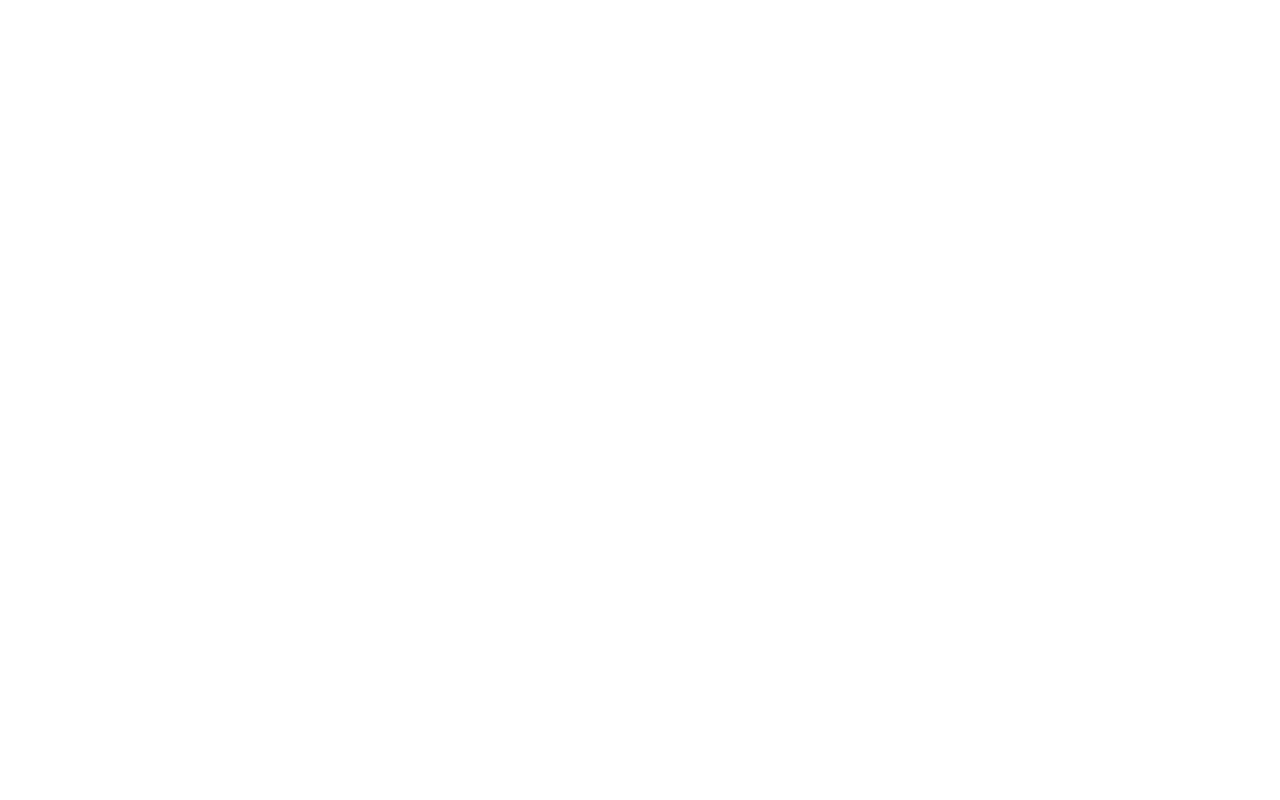
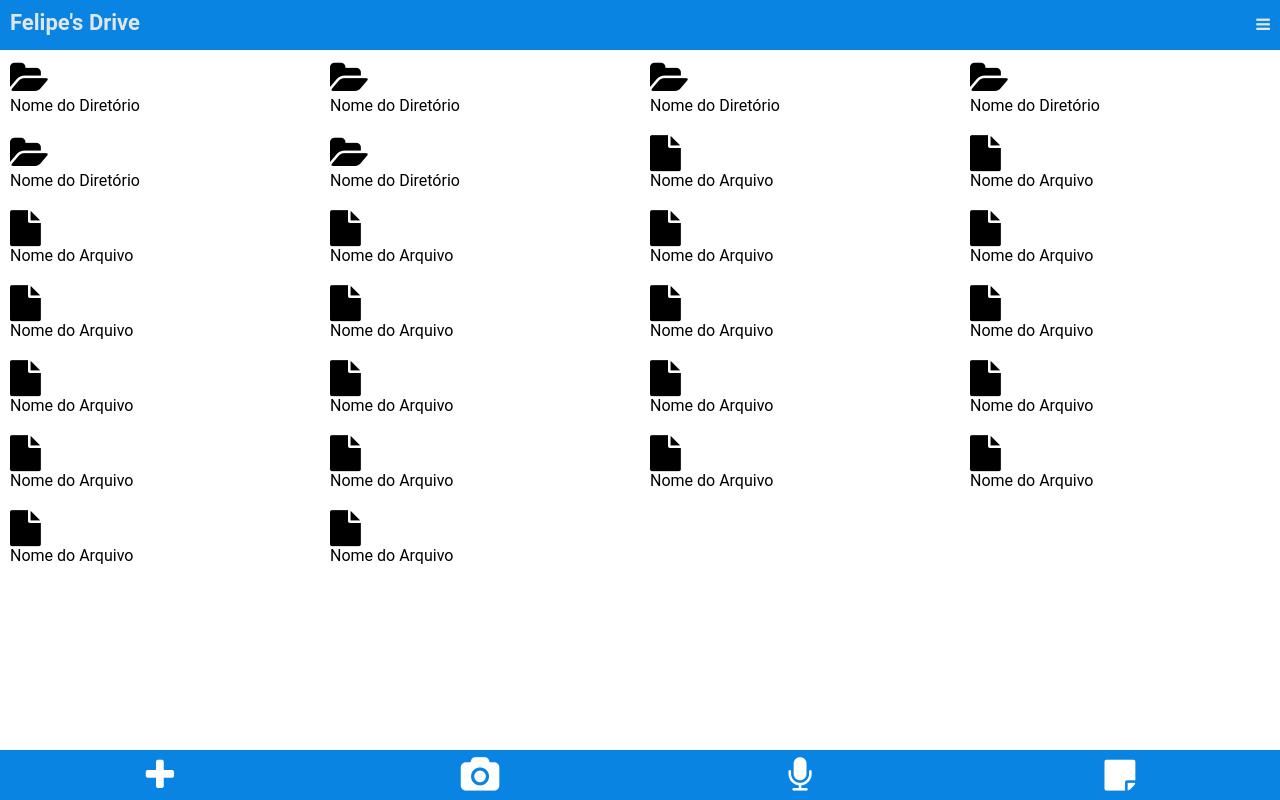
Before and after one commit to felipern/mydrive, a website built with webpack: page src/index.html in a window 1280 px wide. Built offline with nearby package versions, Linux system fonts and the light colour scheme.

Commit message:
Template

```diff
--- a/src/index.html
+++ b/src/index.html
@@ -7,6 +7,6 @@
   <title>Document</title>
 </head>
 <body>
-
+  <div id="app"></div>
 </body>
 </html>
--- a/src/main.js
+++ b/src/main.js
@@ -1,7 +1,11 @@
+
 class Init {
-  constructor(name) {
-    console.log(`Olá ${name}`);
+  constructor() {
+    let component = require('./template/')
+    let app = document.getElementById('app');
+    app.innerHTML = component.template;
+    component.action();
   }
 }
 
-new Init('Felipe');
+new Init();
--- /dev/null
+++ b/src/template/_content.scss
@@ -0,0 +1,14 @@
+#main {
+  .files {
+    display: grid;
+    grid-template-columns: auto auto auto auto;
+
+    .file {
+      padding: 10px;
+
+      .fa {
+        font-size: 36px;
+      }
+    }
+  }
+}
--- /dev/null
+++ b/src/template/_footer.scss
@@ -0,0 +1,14 @@
+#footer {
+  display: flex;
+  background-color: #0984e3;
+  color: #fff;
+  height: 50px;
+
+  .btn {
+    flex: 1;
+    font-size: 36px;
+    display: flex;
+    align-items: center;
+    justify-content: center;
+  }
+}
--- /dev/null
+++ b/src/template/_header.scss
@@ -0,0 +1,24 @@
+#header {
+  height: 50px;
+  background-color: #0984e3;
+  color: #dfe6e9;
+  padding: 10px;
+  .nav {
+    display: flex;
+
+    header {
+      flex: 1;
+
+      .logo {
+        font-size: 22px;
+        font-weight: bold;
+      }
+    }
+
+    .menu-icon {
+      flex: 1;
+      text-align: right;
+      line-height: 30px;
+    }
+  }
+}
--- /dev/null
+++ b/src/template/_reset.scss
@@ -0,0 +1,26 @@
+* {
+  border: none;
+  margin: 0;
+  padding: 0;
+  font: inherit;
+  color: inherit;
+  background: transparent;
+  box-sizing: border-box;
+  text-decoration: none;
+}
+
+ul {
+  margin-left: 20px;
+  margin-bottom: 20px;
+}
+
+html, body, #app, #wrapper {
+  width: 100%;
+  height: 100%;
+  overflow: hidden;
+}
+
+body {
+  font-family: 'Roboto', sans-serif;
+  font-size: 16px;
+}
--- /dev/null
+++ b/src/template/_sidebar.scss
@@ -0,0 +1,75 @@
+#wrapper {
+  position: absolute;
+  left: 0;
+}
+
+#sidebar {
+  position: fixed;
+  top: 0;
+  left: -350px;
+  width: 350px;
+}
+
+.show-menu {
+  #wrapper{
+    left: 350px;
+  }
+
+  #sidebar {
+    left: 0;
+  }
+}
+
+#wrapper, #sidebar {
+  transition: ease, .5s all;
+}
+
+#sidebar {
+  background: #0984e3;
+  color: #dfe6e9;
+  height: 100%;
+  padding: 20px;
+  h3 {
+    font-size: 30px;
+  }
+
+  h3, p, legend {
+    margin-bottom: 20px;
+  }
+
+  input[type="email"] {
+    background-color: #dfe6e9;
+    color: #0984e3;
+    padding: 10px 20px;
+    border-radius: 4px;
+    margin-bottom: 20px;
+  }
+
+  .btn {
+    display: inline-block;
+    color: #dfe6e9;
+    background-color: #636e72;
+    padding: 10px 20px;
+    border-radius: 4px;
+    border: 1px solid #2d3436;
+    cursor: pointer;
+  }
+
+  .progress {
+    display: grid;
+    grid-template-columns: 60% 40%;
+    border: 2px solid #636e72;
+    margin-bottom: 20px;
+
+    .bar {
+      padding: 10px;
+      background-color: #636e72;
+      color: #dfe6e9;
+    }
+
+    .bar.blue {
+      background-color: #dfe6e9;
+      color: #636e72;
+    }
+  }
+}
--- /dev/null
+++ b/src/template/_skeleton.scss
@@ -0,0 +1,9 @@
+#wrapper {
+  display: flex;
+  flex-direction: column;
+
+  #main {
+    flex: 1;
+    overflow: auto;
+  }
+}
--- /dev/null
+++ b/src/template/_utils.scss
@@ -0,0 +1,5 @@
+.red {
+  background-color: #d63031 !important;
+  color: #dfe6e9 !important;
+  border-color: #ff7675 !important;
+}
--- /dev/null
+++ b/src/template/content.html
@@ -0,0 +1,160 @@
+<div id="main">
+  <section class="files">
+    <div class="file">
+      <a href=""><i class="fa fa-folder-open"></i></a>
+      <p>
+        <a href="">Nome do Diretório</a>
+      </p>
+    </div>
+    <div class="file">
+      <a href=""><i class="fa fa-folder-open"></i></a>
+      <p>
+        <a href="">Nome do Diretório</a>
+      </p>
+    </div>
+    <div class="file">
+      <a href=""><i class="fa fa-folder-open"></i></a>
+      <p>
+        <a href="">Nome do Diretório</a>
+      </p>
+    </div>
+    <div class="file">
+      <a href=""><i class="fa fa-folder-open"></i></a>
+      <p>
+        <a href="">Nome do Diretório</a>
+      </p>
+    </div>
+    <div class="file">
+      <a href=""><i class="fa fa-folder-open"></i></a>
+      <p>
+        <a href="">Nome do Diretório</a>
+      </p>
+    </div>
+    <div class="file">
+      <a href=""><i class="fa fa-folder-open"></i></a>
+      <p>
+        <a href="">Nome do Diretório</a>
+      </p>
+    </div>
+    <div class="file">
+      <a href=""><i class="fa fa-file"></i></a>
+      <p>
+        <a href="">Nome do Arquivo</a>
+      </p>
+    </div>
+    <div class="file">
+      <a href=""><i class="fa fa-file"></i></a>
+      <p>
+        <a href="">Nome do Arquivo</a>
+      </p>
+    </div>
+    <div class="file">
+      <a href=""><i class="fa fa-file"></i></a>
+      <p>
+        <a href="">Nome do Arquivo</a>
+      </p>
+    </div>
+    <div class="file">
+      <a href=""><i class="fa fa-file"></i></a>
+      <p>
+        <a href="">Nome do Arquivo</a>
+      </p>
+    </div>
+    <div class="file">
+      <a href=""><i class="fa fa-file"></i></a>
+      <p>
+        <a href="">Nome do Arquivo</a>
+      </p>
+    </div>
+    <div class="file">
+      <a href=""><i class="fa fa-file"></i></a>
+      <p>
+        <a href="">Nome do Arquivo</a>
+      </p>
+    </div>
+    <div class="file">
+      <a href=""><i class="fa fa-file"></i></a>
+      <p>
+        <a href="">Nome do Arquivo</a>
+      </p>
+    </div>
+    <div class="file">
+      <a href=""><i class="fa fa-file"></i></a>
+      <p>
+        <a href="">Nome do Arquivo</a>
+      </p>
+    </div>
+    <div class="file">
+      <a href=""><i class="fa fa-file"></i></a>
+      <p>
+        <a href="">Nome do Arquivo</a>
+      </p>
+    </div>
+    <div class="file">
+      <a href=""><i class="fa fa-file"></i></a>
+      <p>
+        <a href="">Nome do Arquivo</a>
+      </p>
+    </div>
+    <div class="file">
+      <a href=""><i class="fa fa-file"></i></a>
+      <p>
+        <a href="">Nome do Arquivo</a>
+      </p>
+    </div>
+    <div class="file">
+      <a href=""><i class="fa fa-file"></i></a>
+      <p>
+        <a href="">Nome do Arquivo</a>
+      </p>
+    </div>
+    <div class="file">
+      <a href=""><i class="fa fa-file"></i></a>
+      <p>
+        <a href="">Nome do Arquivo</a>
+      </p>
+    </div>
+    <div class="file">
+      <a href=""><i class="fa fa-file"></i></a>
+      <p>
+        <a href="">Nome do Arquivo</a>
+      </p>
+    </div>
+    <div class="file">
+      <a href=""><i class="fa fa-file"></i></a>
+      <p>
+        <a href="">Nome do Arquivo</a>
+      </p>
+    </div>
+    <div class="file">
+      <a href=""><i class="fa fa-file"></i></a>
+      <p>
+        <a href="">Nome do Arquivo</a>
+      </p>
+    </div>
+    <div class="file">
+      <a href=""><i class="fa fa-file"></i></a>
+      <p>
+        <a href="">Nome do Arquivo</a>
+      </p>
+    </div>
+    <div class="file">
+      <a href=""><i class="fa fa-file"></i></a>
+      <p>
+        <a href="">Nome do Arquivo</a>
+      </p>
+    </div>
+    <div class="file">
+      <a href=""><i class="fa fa-file"></i></a>
+      <p>
+        <a href="">Nome do Arquivo</a>
+      </p>
+    </div>
+    <div class="file">
+      <a href=""><i class="fa fa-file"></i></a>
+      <p>
+        <a href="">Nome do Arquivo</a>
+      </p>
+    </div>
+  </section>
+</div>
--- /dev/null
+++ b/src/template/footer.html
@@ -0,0 +1,6 @@
+<footer id="footer">
+  <a class="btn" href=""><i class="fa fa-plus"></i></a>
+  <a class="btn" href=""><i class="fa fa-camera"></i></a>
+  <a class="btn" href=""><i class="fa fa-microphone"></i></a>
+  <a class="btn" href=""><i class="fa fa-sticky-note"></i></a>
+</footer>
--- /dev/null
+++ b/src/template/header.html
@@ -0,0 +1,10 @@
+<header id="header">
+  <nav class="nav">
+    <header>
+      <a href="" class="logo">Felipe's Drive</a>
+    </header>
+    <span class="menu-icon">
+      <a href=""><i class="fa fa-bars"></i></a>
+    </span>
+  </nav>
+</header>
--- /dev/null
+++ b/src/template/index.js
@@ -0,0 +1,37 @@
+require('./style.scss');
+require('font-awesome/css/font-awesome.css');
+
+let header = require('./header.html');
+let content = require('./content.html');
+let footer = require('./footer.html');
+let sidebar = require('./sidebar.html');
+
+module.exports = {
+  template: `
+  <div id="wrapper">
+    ${header}${content}${footer}
+  </div>
+  ${sidebar}`,
+  action: () => {
+    let openMenu = document.querySelector('#header .menu-icon');
+    let closeMenu = document.getElementById('wrapper');
+
+    let closeMenuEvent = function (e) {
+      e.preventDefault();
+      let body = document.querySelector('body');
+      body.className = body.className.replace(' show-menu', '')
+
+      closeMenu.removeEventListener('click', closeMenuEvent, true)
+    };
+
+    let openMenuEvent = function (e) {
+      e.preventDefault();
+      let body = document.querySelector('body');
+      body.className += " show-menu";
+
+      closeMenu.addEventListener('click', closeMenuEvent, true)
+    };
+
+    openMenu.addEventListener('click', openMenuEvent )
+  }
+}
--- /dev/null
+++ b/src/template/sidebar.html
@@ -0,0 +1,24 @@
+<div id="sidebar">
+  <h3>Detalhes da Conta</h3>
+  <p>Total de espaço: 1GB</p>
+
+  <div class="progress">
+    <div class="bar">60% usado</div>
+    <div class="bar blue">40% livre</div>
+  </div>
+
+  <form action="">
+    <legend>Compartilhar drive</legend>
+    <input type="email" placeholder="Email">
+    <input type="submit" value=">" class="btn">
+  </form>
+
+  <p>Compartilhados</p>
+
+  <ul>
+    <li>Nenhum</li>
+  </ul>
+
+  <a href="" class="btn">Editar Informações</a>
+  <a href="" class="btn red">Sair</a>
+</div>
--- /dev/null
+++ b/src/template/style.scss
@@ -0,0 +1,7 @@
+@import 'reset';
+@import 'skeleton';
+@import 'header';
+@import 'content';
+@import 'footer';
+@import 'sidebar';
+@import 'utils';
--- a/webpack.config.js
+++ b/webpack.config.js
@@ -15,6 +15,25 @@ module.exports = {
       {
         test: /\.js$/,
         loader: 'babel-loader'
+      },
+      {
+        test: /\.html$/,
+        use: [
+          {
+            loader: 'html-loader',
+            options: {
+              minimize: false
+            }
+          }
+        ]
+      },
+      {
+        test: /\.(s*)css$/,
+        use: ['style-loader', 'css-loader', 'sass-loader']
+      },
+      {
+        test: /\.(ttf|eot|svg|woff2|woff)$/,
+        loader: 'file-loader'
       }
     ]
   },
```
Also changed, not shown: package.json (+9 -0 lines), 1 other file.
